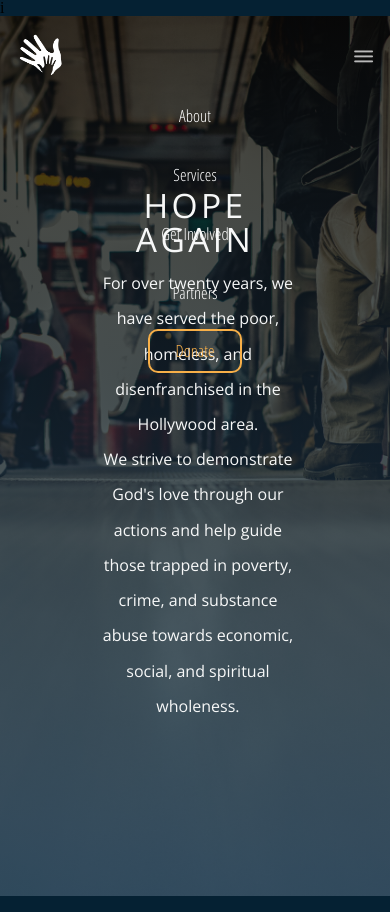
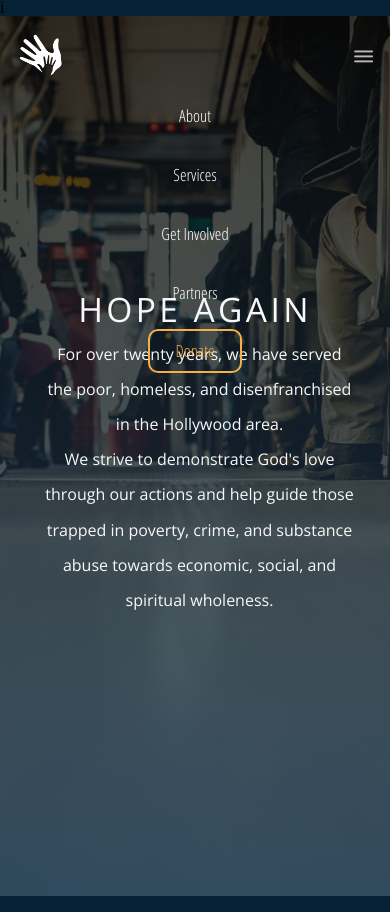
Before and after one commit to charlottesperling/hope-again, a PHP site: page /index.php in a window 390 px wide. Shown: the top 912 px of the page. Run offline with PHP 8.4, Linux system fonts and the light colour scheme.

Commit message:
Mobile intro width expanded

```diff
--- a/web/hope-again-main.css
+++ b/web/hope-again-main.css
@@ -366,7 +366,7 @@ li a.text-mid-orange {
 					/*Image Header Media Query*/
 				@media (max-width: 745px) {
 					.image-header {
-						padding: 10em 3em;
+						padding: 10em 0em;
 
 							}
 						}
@@ -448,6 +448,14 @@ li a.text-mid-orange {
   		    transform: translate(-50%, -50%);
 	}
 
+
+@media (max-width: 555px) {
+		.intro-center {
+			width: 77%;
+
+		}
+
+	}
 
 
 /* About OCT Section */
@@ -548,7 +556,7 @@ li a.text-mid-orange {
 /*   Content Wrappers   */
 
 	main {
-		padding: 0 5% 0 5%;
+		/*padding: 0 5% 0 5%;*/
   		margin-top: -5%;
 			}
 
```
